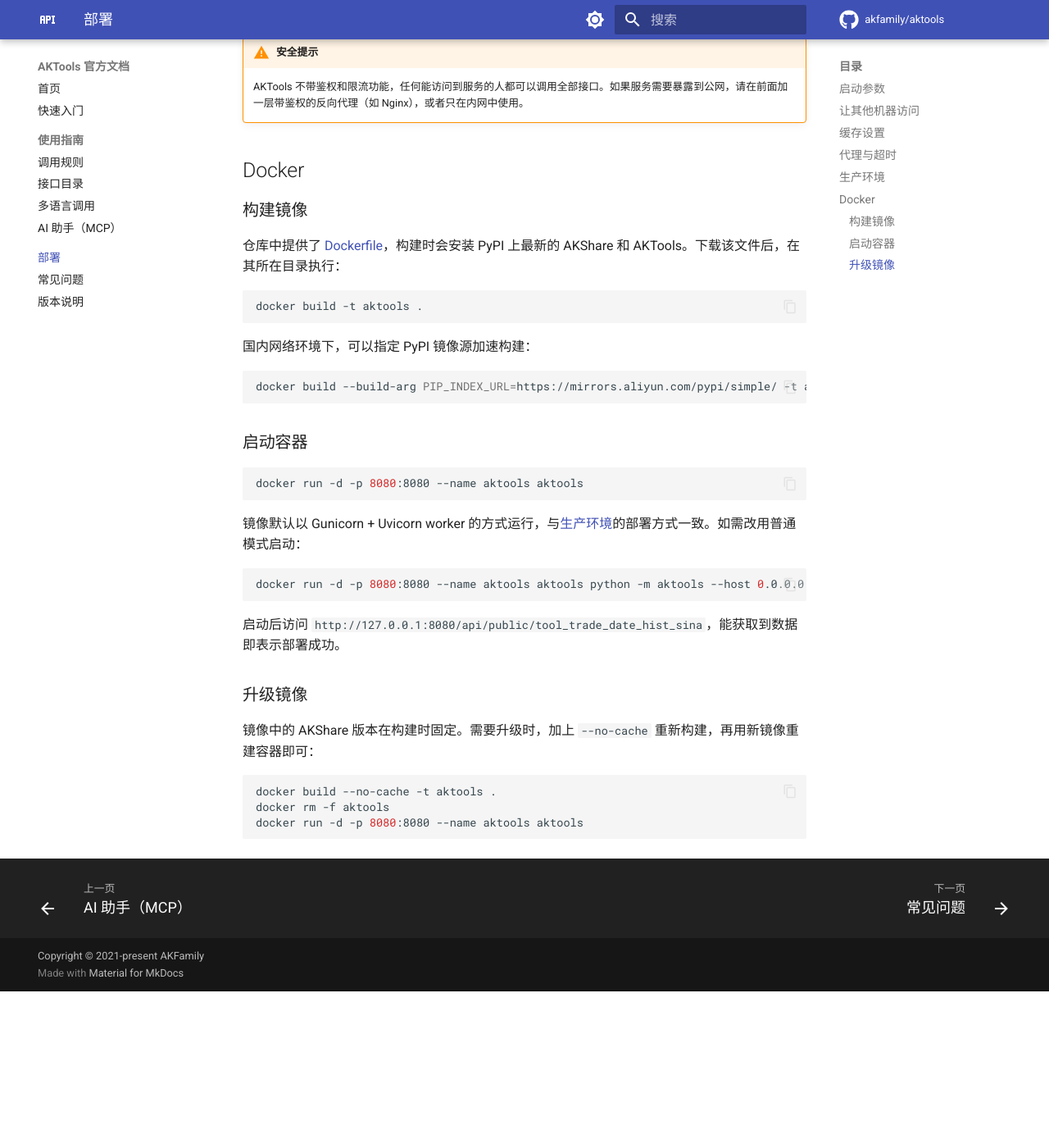
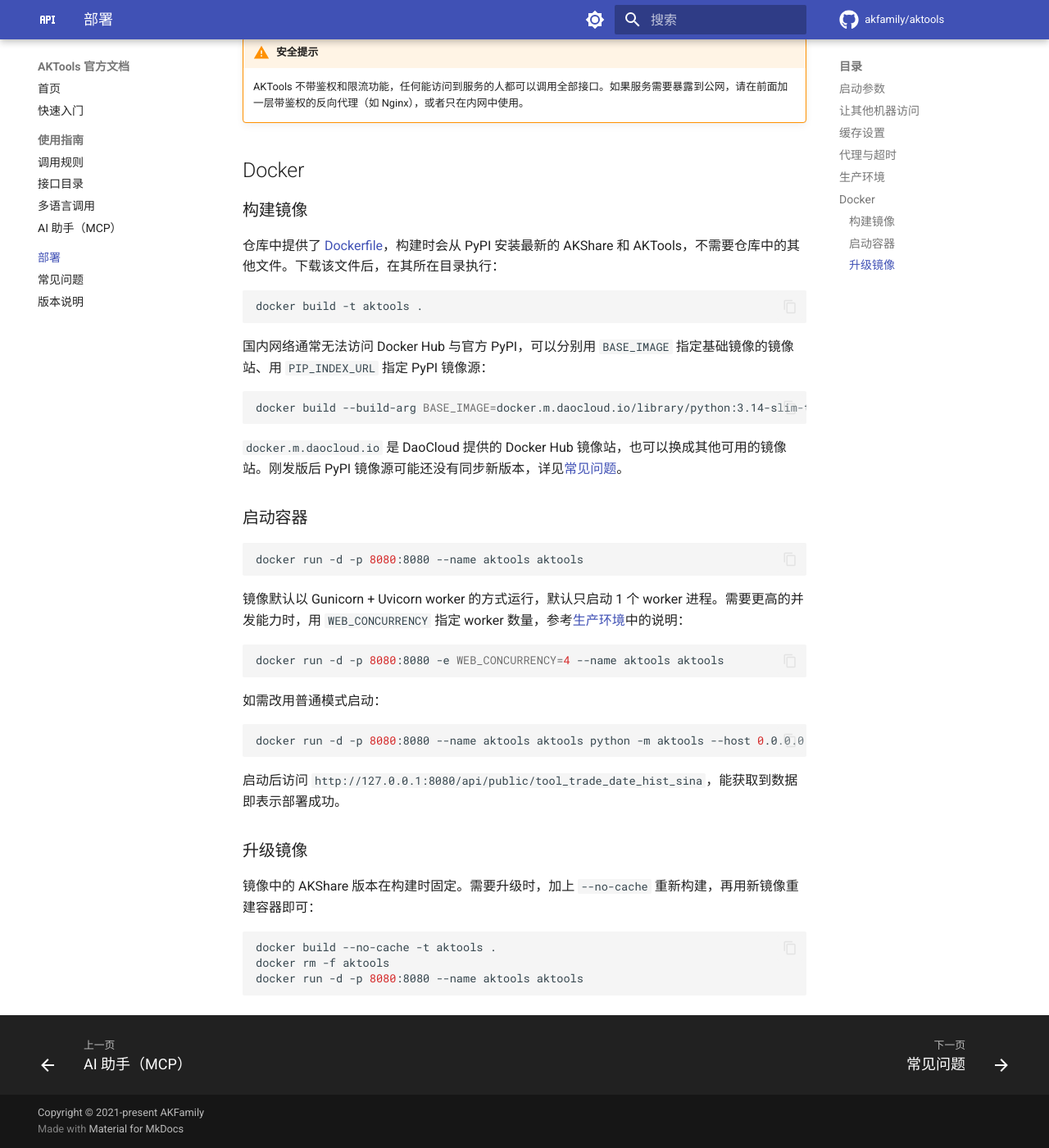
Before and after one commit to akfamily/aktools, an MkDocs documentation site: the page built from docs/deploy.md, in a window 1280 px wide and 1400 px high, scrolled down 2983 px. Shown: the whole window at 82% size. Built offline with MkDocs 1.6.1 and Material for MkDocs 9.7.7, drawn with Linux system fonts in a browser that asks for light colours; comment, search, counter and statistics services are not loaded; before the commit the page ends 4192 px from its top, so only the background shows below that.

Commit message:
build: Dockerfile 支持指定基础镜像，修正 worker 数量的说明
- 新增构建参数 BASE_IMAGE：国内网络通常无法访问 Docker Hub，可改用 docker.m.daocloud.io 等镜像站拉取基础镜像；默认值不变
- 文档原称镜像“以 Gunicorn 管理多个 worker 运行、与生产环境一致”，实际默认只有 1 个 worker；改为说明可用 WEB_CONCURRENCY 调整
- 已在本地实际构建并运行：主页、/version、接口目录、取数与 xlsx 下载、经端口映射与局域网地址访问 /mcp 均正常，服务以非 root 用户运行

````diff
--- a/docs/deploy.md
+++ b/docs/deploy.md
@@ -104,17 +104,19 @@
 
 ### 构建镜像
 
-仓库中提供了 [Dockerfile](https://github.com/akfamily/aktools/blob/main/Dockerfile)，构建时会安装 PyPI 上最新的 AKShare 和 AKTools。下载该文件后，在其所在目录执行：
+仓库中提供了 [Dockerfile](https://github.com/akfamily/aktools/blob/main/Dockerfile)，构建时会从 PyPI 安装最新的 AKShare 和 AKTools，不需要仓库中的其他文件。下载该文件后，在其所在目录执行：
 
 ```shell
 docker build -t aktools .
 ```
 
-国内网络环境下，可以指定 PyPI 镜像源加速构建：
+国内网络通常无法访问 Docker Hub 与官方 PyPI，可以分别用 `BASE_IMAGE` 指定基础镜像的镜像站、用 `PIP_INDEX_URL` 指定 PyPI 镜像源：
 
 ```shell
-docker build --build-arg PIP_INDEX_URL=https://mirrors.aliyun.com/pypi/simple/ -t aktools .
+docker build --build-arg BASE_IMAGE=docker.m.daocloud.io/library/python:3.14-slim-trixie --build-arg PIP_INDEX_URL=https://mirrors.aliyun.com/pypi/simple/ -t aktools .
 ```
+
+`docker.m.daocloud.io` 是 DaoCloud 提供的 Docker Hub 镜像站，也可以换成其他可用的镜像站。刚发版后 PyPI 镜像源可能还没有同步新版本，详见[常见问题](faq.md#faq-mirror)。
 
 ### 启动容器
 
@@ -122,7 +124,13 @@
 docker run -d -p 8080:8080 --name aktools aktools
 ```
 
-镜像默认以 Gunicorn + Uvicorn worker 的方式运行，与[生产环境](#production)的部署方式一致。如需改用普通模式启动：
+镜像默认以 Gunicorn + Uvicorn worker 的方式运行，默认只启动 1 个 worker 进程。需要更高的并发能力时，用 `WEB_CONCURRENCY` 指定 worker 数量，参考[生产环境](#production)中的说明：
+
+```shell
+docker run -d -p 8080:8080 -e WEB_CONCURRENCY=4 --name aktools aktools
+```
+
+如需改用普通模式启动：
 
 ```shell
 docker run -d -p 8080:8080 --name aktools aktools python -m aktools --host 0.0.0.0 --port 8080
````
Also changed, not shown: CLAUDE.md (+1 -0 lines), README.md (+3 -3 lines), 1 other file.
